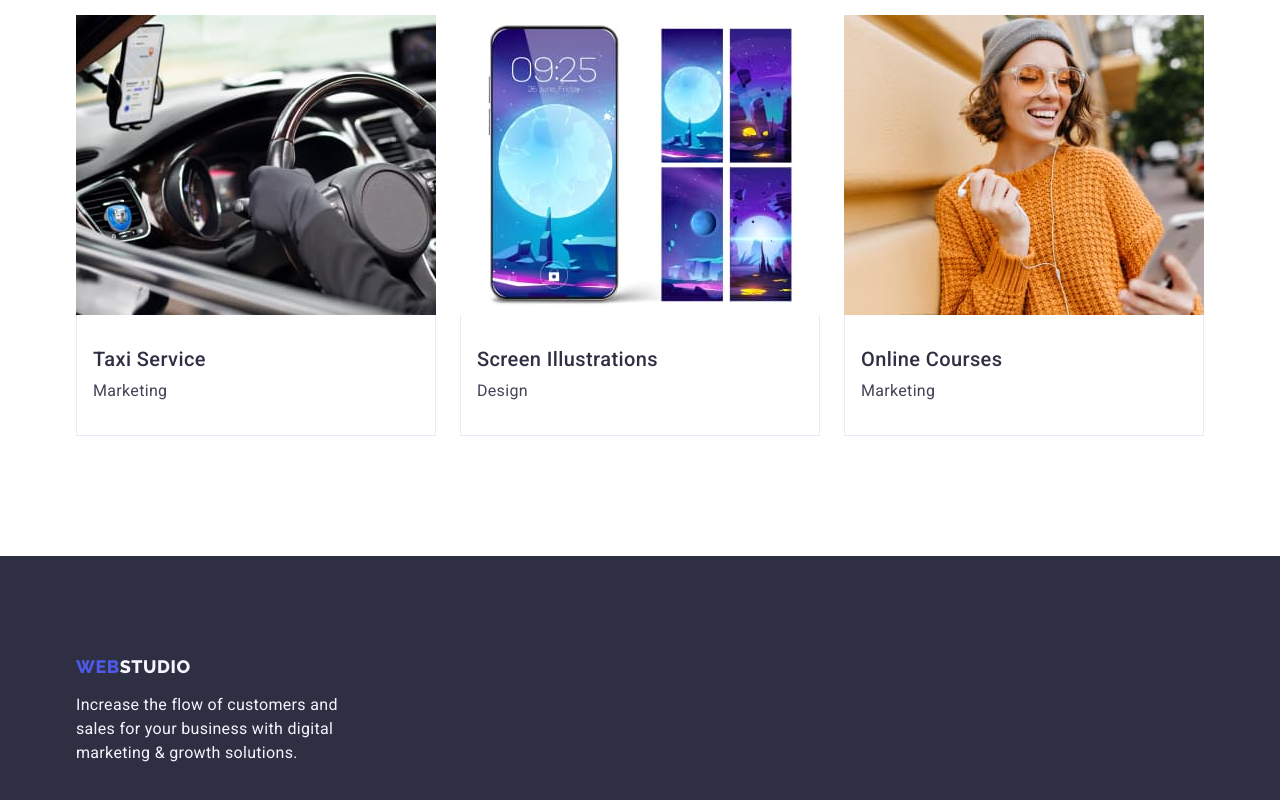
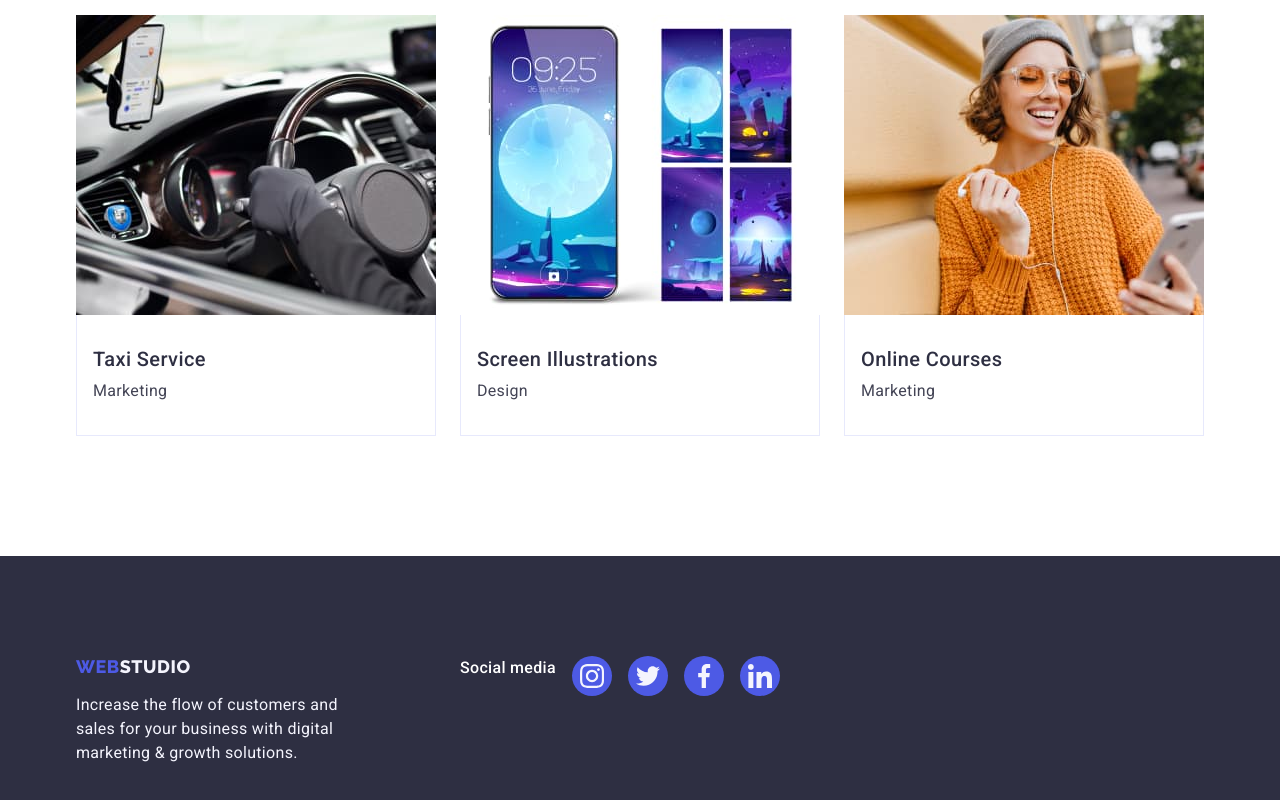
Before and after one commit to serplesniowy/goit-markup-hw-04, a plain HTML site: page index.html in a window 1280 px wide. Shown: the part 2628-3428 px from the top of the page. Drawn offline with nearby package versions, Linux system fonts and the light colour scheme.

Commit message:
updating footer

```diff
--- a/css/styles.css
+++ b/css/styles.css
@@ -338,3 +338,58 @@ img{
     padding: 100px 0;
     height: 312px;
 }
+
+.footer-info{
+    display: flex;
+	align-items: baseline;
+}
+
+.footer-left{
+    margin-right: 120px;
+}
+
+.footer-socials{
+    display: flex;
+	gap: 16px;
+}
+
+.footer-socials-title{
+    font-weight: 500;
+	font-size: 16px;
+	line-height: 1.5;
+	letter-spacing: 0.02em;
+	color: #fff;
+	margin-bottom: 16px;
+}
+
+.footer-socials-list{
+    display: flex;
+	gap: 16px;
+}
+
+.footer-socials-list-element{
+    width: 40px;
+	height: 40px;
+}
+
+.footer-socials-link{
+    width: 100%;
+	height: 100%;
+	transition: background-color 250ms cubic-bezier(0.4, 0, 0.2, 1);
+	background-color: #4d5ae5;
+	border-radius: 50%;
+	display: flex;
+	align-items: center;
+	justify-content: center;
+}
+
+.footer-socials-link-icon{
+    fill: #f4f4fd;
+	width: 24px;
+	height: 24px;
+}
+
+.footer-socials-link:hover,
+.footer-socials-link:focus {
+	background-color: #31d0aa;
+}
--- a/index.html
+++ b/index.html
@@ -346,13 +346,66 @@
 </main>
 
     <footer class="page-footer">
-        <div class="container">
+        <div class="footer-info container">
+        <div class="footer-left">
 
             <a href="./index.html" class="footer-logo"> Web<span class="footer-logo2">Studio</span></a>
         <p class="footer-text">Increase the flow of customers and sales for your business with digital marketing & growth solutions. </p>
 
+         </div>
+
+         <div class="footer-socials">
+
+            <p class="footer-socials-title">Social media</p>
+
+            <ul class="footer-socials-list">
+
+                <li class="footer-socials-list-element">
+
+                    <a class="footer-socials-link" href="https://www.instagram.com/" target="_blank">
+                        <svg class="footer-socials-link-icon" width="24" height="24">
+                            <use href="./images/icons.svg#icon-instagram-2"></use>
+                        </svg>
+                    </a>
+
+                </li>
+
+                <li class="footer-socials-list-element">
+
+                    <a class="footer-socials-link" href="https://www.twitter.com/" target="_blank">
+                        <svg class="footer-socials-link-icon" width="24" height="24">
+                            <use href="./images/icons.svg#icon-twitter-1"></use>
+                        </svg>
+                    </a>
+
+                </li>
+
+                <li class="footer-socials-list-element">
+
+                    <a class="footer-socials-link" href="https://www.facebook.com/" target="_blank">
+                        <svg class="footer-socials-link-icon" width="24" height="24">
+                            <use href="./images/icons.svg#icon-facebook-1"></use>
+                        </svg>
+                    </a>
+
+                </li>
+
+                <li class="footer-socials-list-element">
+
+                    <a class="footer-socials-link" href="https://www.linkedin.com/" target="_blank">
+                        <svg class="footer-socials-link-icon" width="24" height="24">
+                            <use href="./images/icons.svg#icon-linkedin-1"></use>
+                        </svg>
+                    </a>
+
+                </li>
+            </ul>
         </div>
+
+        </div>
+
     </footer>
-<div class="div"></div>
+
 </body>
+
 </html>
```
